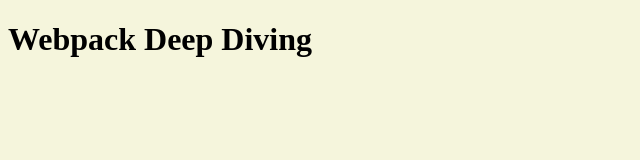
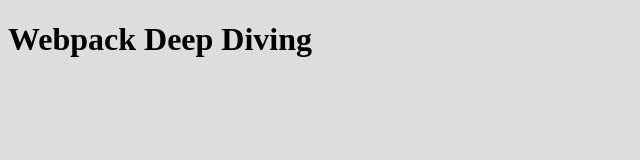
Before and after one commit to LaurelineP/Webpack-Deep-Diving, a website built with webpack: page src/template.html in a window 1280 px wide. Shown: the whole page, without its empty margins (0-640 px from the left). Built offline with nearby package versions, Linux system fonts and the light colour scheme.

Commit message:
Add webpack-dev-server for hot reloading whenever a file is changed

```diff
--- a/package.json
+++ b/package.json
@@ -5,7 +5,7 @@
   "private": true,
   "main": "index.js",
   "scripts": {
-    "start": "webpack --config webpack.dev.js",
+    "start": "webpack-dev-server --config webpack.dev.js --open",
     "prod": "webpack --config webpack.prod.js"
   },
   "keywords": [
@@ -24,6 +24,7 @@
     "style-loader": "^0.23.1",
     "webpack": "^4.30.0",
     "webpack-cli": "^3.3.1",
+    "webpack-dev-server": "^3.3.1",
     "webpack-merge": "^4.2.1"
   }
 }
--- a/src/styles.scss
+++ b/src/styles.scss
@@ -1,4 +1,4 @@
-$color: beige;
+$color: #DDD;
 body {
     background-color:$color;
 }
```
Also changed, not shown: README.md, 1 other file.
